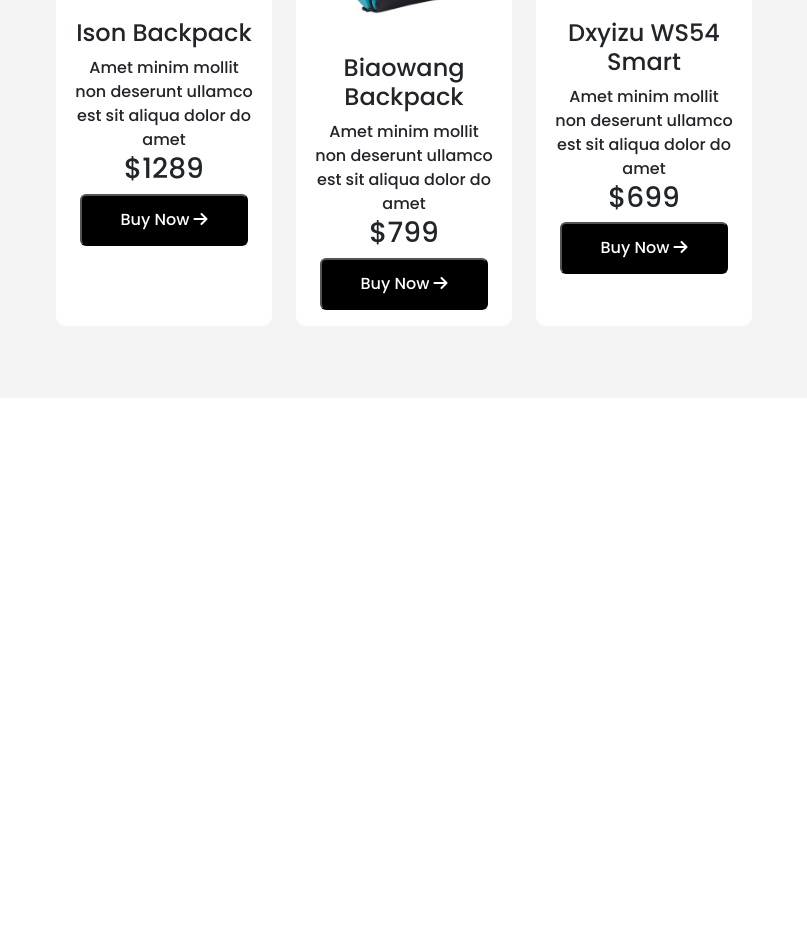
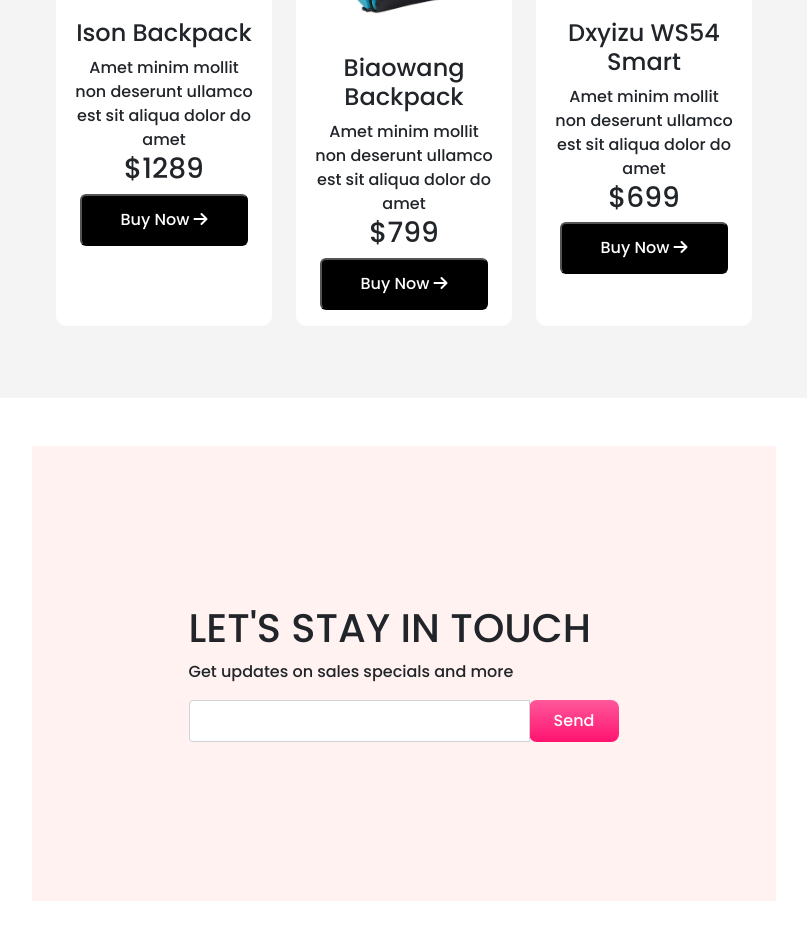
Before and after one commit to Nahidjc/panda-e-commerce, a plain HTML site: page index.html in a window 1280 px wide. Shown: the part 1754-2703 px from the top of the page, without its empty margins (236-1043 px from the left). Before the commit the page ends 2152 px from the top, so only its background shows below. Drawn offline with nearby package versions, Linux system fonts and the light colour scheme.

Commit message:
footer section complete alhamdulillah

```diff
--- a/index.html
+++ b/index.html
@@ -15,9 +15,8 @@
 
     <header class="container">
         <!-- Navbar Using Bootstrap-5 -->
-
         <nav class="navbar navbar-expand-lg navbar-light bg-light">
-            <div class="container-fluid">
+            <div class="container-fluid  ">
                 <a class="navbar-brand" href="#">
                     <img src="images/logo.png" alt="" srcset="">
                 </a>
@@ -153,6 +152,7 @@
 
 
 
+
     </header>
 
 
@@ -261,6 +261,26 @@
 
 
     </main>
+    <!-- Alhamdulillah Footer Section Complete -->
+    <footer>
+        <section class="py-5 container">
+
+            <div class="footer-bg d-flex justify-content-center align-items-center">
+
+                <div>
+                    <h1>LET'S STAY IN TOUCH</h1>
+                    <p>Get updates on sales specials and more</p>
+                    <div class="input-group">
+                        <input type="text" class="form-control">
+                        <span> <button class="buy-now">Send</button></span>
+                    </div>
+
+                </div>
+
+
+            </div>
+        </section>
+    </footer>
 
 
 
--- a/style.css
+++ b/style.css
@@ -11,6 +11,11 @@ body {
 
 ul li {
     padding: 0 10px;
+}
+
+.navbar-fixed-top {
+    top: 0;
+    border-width: 0 0 1px;
 }
 
 .container {
@@ -92,3 +97,11 @@ main {
     border-radius: 6px;
     color: white;
 }
+
+/* All Styles Code of footer */
+
+.footer-bg {
+    height: 455px;
+
+    background: #FFF2F1;
+}
```
